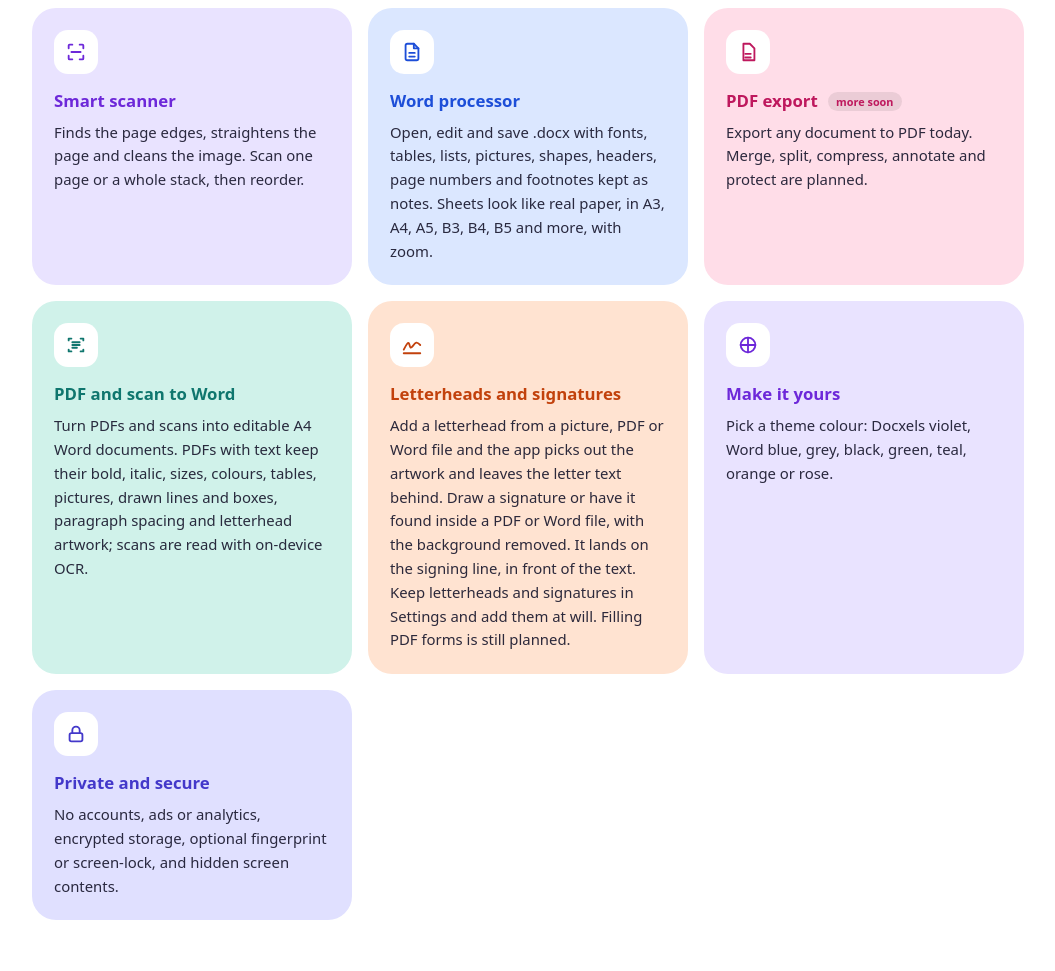
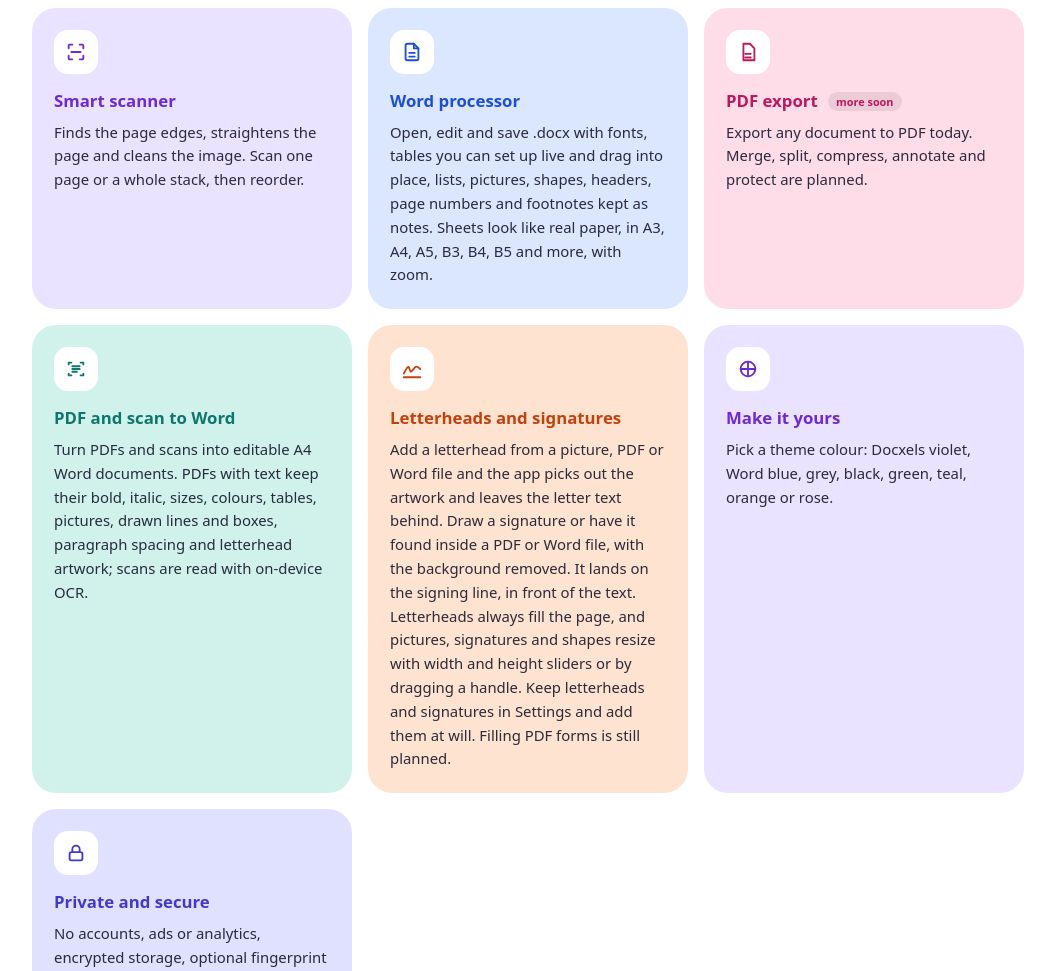
Before and after one commit to iCode010101/docxels-site, a plain HTML site: page index.html in a window 1280 px wide. Shown: the part 820-1791 px from the top of the page, without its empty margins (112-1167 px from the left). Drawn offline with Linux system fonts and the light colour scheme.

Commit message:
Site: resizing, tables and letterhead wording

```diff
--- a/index.html
+++ b/index.html
@@ -27,10 +27,10 @@
 <p class="sub">One app instead of several. Scans, Word files and PDFs live in one library, so a scan can become a Word document in two taps.</p>
 <div class="grid">
 <div class="card c-v"><span class="ic"><svg viewBox="0 0 24 24"><path d="M4 8V5a1 1 0 0 1 1-1h3M16 4h3a1 1 0 0 1 1 1v3M20 16v3a1 1 0 0 1-1 1h-3M8 20H5a1 1 0 0 1-1-1v-3M7 12h10"/></svg></span><h3>Smart scanner</h3><p>Finds the page edges, straightens the page and cleans the image. Scan one page or a whole stack, then reorder.</p></div>
-<div class="card c-b"><span class="ic"><svg viewBox="0 0 24 24"><path d="M14 3H7a2 2 0 0 0-2 2v14a2 2 0 0 0 2 2h10a2 2 0 0 0 2-2V8z"/><path d="M14 3v5h5M9 13h6M9 17h6"/></svg></span><h3>Word processor</h3><p>Open, edit and save .docx with fonts, tables, lists, pictures, shapes, headers, page numbers and footnotes kept as notes. Sheets look like real paper, in A3, A4, A5, B3, B4, B5 and more, with zoom.</p></div>
+<div class="card c-b"><span class="ic"><svg viewBox="0 0 24 24"><path d="M14 3H7a2 2 0 0 0-2 2v14a2 2 0 0 0 2 2h10a2 2 0 0 0 2-2V8z"/><path d="M14 3v5h5M9 13h6M9 17h6"/></svg></span><h3>Word processor</h3><p>Open, edit and save .docx with fonts, tables you can set up live and drag into place, lists, pictures, shapes, headers, page numbers and footnotes kept as notes. Sheets look like real paper, in A3, A4, A5, B3, B4, B5 and more, with zoom.</p></div>
 <div class="card c-p"><span class="ic"><svg viewBox="0 0 24 24"><path d="M7 3h7l5 5v13H7z"/><path d="M9 14h6M9 18h6"/></svg></span><h3>PDF export <span class="soon">more soon</span></h3><p>Export any document to PDF today. Merge, split, compress, annotate and protect are planned.</p></div>
 <div class="card c-t"><span class="ic"><svg viewBox="0 0 24 24"><path d="M4 7V5h3M17 5h3v2M20 17v2h-3M7 19H4v-2M8 9h8M8 12h8M8 15h5"/></svg></span><h3>PDF and scan to Word</h3><p>Turn PDFs and scans into editable A4 Word documents. PDFs with text keep their bold, italic, sizes, colours, tables, pictures, drawn lines and boxes, paragraph spacing and letterhead artwork; scans are read with on-device OCR.</p></div>
-<div class="card c-o"><span class="ic"><svg viewBox="0 0 24 24"><path d="M3 17c3-6 5-9 6-6s1 6 4 2 4-5 8-1"/><path d="M3 21h18"/></svg></span><h3>Letterheads and signatures</h3><p>Add a letterhead from a picture, PDF or Word file and the app picks out the artwork and leaves the letter text behind. Draw a signature or have it found inside a PDF or Word file, with the background removed. It lands on the signing line, in front of the text. Keep letterheads and signatures in Settings and add them at will. Filling PDF forms is still planned.</p></div>
+<div class="card c-o"><span class="ic"><svg viewBox="0 0 24 24"><path d="M3 17c3-6 5-9 6-6s1 6 4 2 4-5 8-1"/><path d="M3 21h18"/></svg></span><h3>Letterheads and signatures</h3><p>Add a letterhead from a picture, PDF or Word file and the app picks out the artwork and leaves the letter text behind. Draw a signature or have it found inside a PDF or Word file, with the background removed. It lands on the signing line, in front of the text. Letterheads always fill the page, and pictures, signatures and shapes resize with width and height sliders or by dragging a handle. Keep letterheads and signatures in Settings and add them at will. Filling PDF forms is still planned.</p></div>
 <div class="card c-v"><span class="ic"><svg viewBox="0 0 24 24"><circle cx="12" cy="12" r="8"/><path d="M12 4v16M4 12h16"/></svg></span><h3>Make it yours</h3><p>Pick a theme colour: Docxels violet, Word blue, grey, black, green, teal, orange or rose.</p></div>
 <div class="card c-i"><span class="ic"><svg viewBox="0 0 24 24"><rect x="5" y="11" width="14" height="9" rx="2"/><path d="M8 11V8a4 4 0 0 1 8 0v3"/></svg></span><h3>Private and secure</h3><p>No accounts, ads or analytics, encrypted storage, optional fingerprint or screen-lock, and hidden screen contents.</p></div>
 </div></div></section>
```
